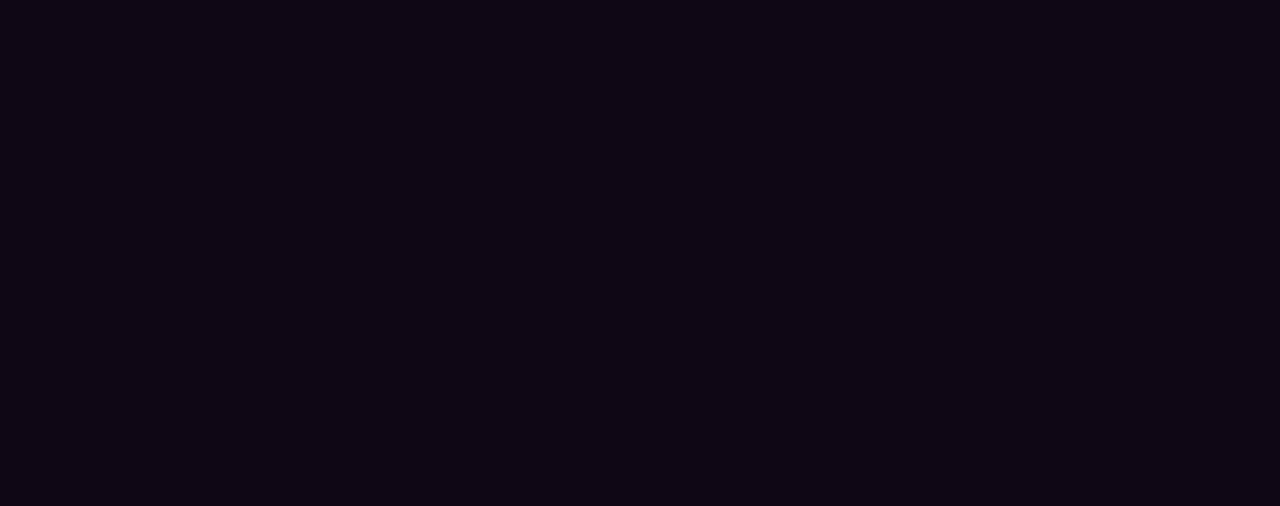
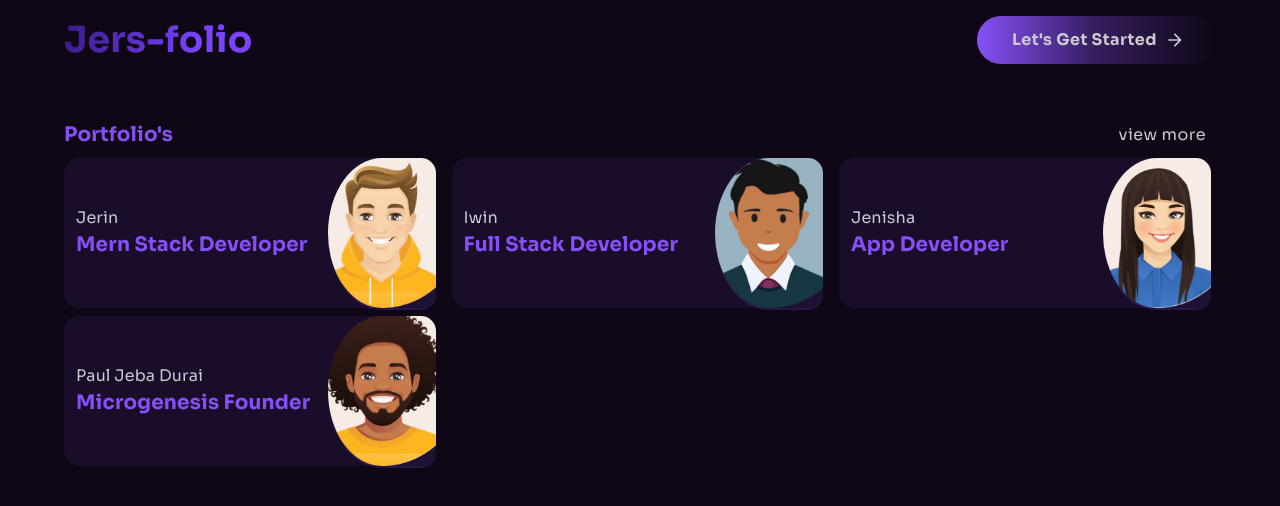
Before and after one commit to JerinOfficial2001/jers-folio2.0, a Next.js app: page / in a window 1280 px wide. Shown: the top 506 px of the page. Built offline with nearby package versions, Linux system fonts and the light colour scheme.

Commit message:
Landing Page completed

```diff
--- a/src/app/components/global/GButton.tsx
+++ b/src/app/components/global/GButton.tsx
@@ -6,23 +6,34 @@ type Props = {
   variant?: "primary" | "secondary" | "teritary";
   sx?: any;
   endIcon?: any;
+  size?: any;
 };
 
-export default function GButton({ lable, variant, sx, endIcon }: Props) {
+export default function GButton({ lable, variant, sx, endIcon, size }: Props) {
   const background =
-    variant == "primary" ? "transparent" : "var(--buttonPrimary)";
+    variant == "primary" || variant == "teritary"
+      ? "transparent"
+      : "var(--buttonPrimary)";
   const hoverBackground =
-    variant == "primary" ? "var(--primary)" : "var(--buttonSecondary)";
+    variant == "primary"
+      ? "var(--primary)"
+      : variant == "teritary"
+      ? "none"
+      : "var(--buttonSecondary)";
   const border = variant == "primary" ? "1.5px solid var(--border)" : "none";
-  const fontFamily = variant == "primary" ? "Sora-regular" : "Sora-bold";
+  const fontFamily =
+    variant == "primary" || variant == "teritary"
+      ? "Sora-regular"
+      : "Sora-bold";
   const color = variant == "primary" ? "var(--border)" : "var(--text)";
   const hoverColor = "var(--text)";
   return (
     <Button
+      size={size}
       sx={{
         border: border,
         color: color,
-        textTransform: "capitalize",
+        textTransform: variant == "teritary" ? "none" : "capitalize",
         fontFamily: fontFamily,
         fontSize: { md: "16px", sm: "12px", xs: "10px" },
         borderRadius: variant == "secondary" ? 3 : 20,
@@ -32,8 +43,10 @@ export default function GButton({ lable, variant, sx, endIcon }: Props) {
           transition: "1s",
           background: hoverBackground,
           color: hoverColor,
+          textDecoration: variant == "teritary" ? "underline" : "none",
         },
-        padding: "10px 35px",
+        padding: size ? "0 10px" : "10px 35px",
+
         ...sx,
       }}
       endIcon={endIcon}
--- a/src/app/components/global/GlobalCard.tsx
+++ b/src/app/components/global/GlobalCard.tsx
@@ -3,6 +3,7 @@ import { Box, Stack } from "@mui/material";
 import React, { useState } from "react";
 import { PrimaryTypography, TeritaryTypography } from "../CustomTypography";
 import Comma from "../../../../public/svgs/comma";
+import { getImage } from "@/app/hooks/getImage";
 
 type Props = {
   title: string;
@@ -15,6 +16,8 @@ type Props = {
     | "application"
     | "";
   count?: number;
+  onClickHandler?: () => void;
+  data?: any;
 };
 
 export default function GlobalCard({
@@ -22,6 +25,8 @@ export default function GlobalCard({
   projectName,
   variant,
   count,
+  onClickHandler,
+  data,
 }: Props) {
   const [isHovered, setisHovered] = useState("");
   const showText = variant != "website" && variant != "application";
@@ -57,6 +62,14 @@ export default function GlobalCard({
           height: "90%",
           width: "90%",
           cursor: "pointer",
+        }
+      : variant == "teritary"
+      ? {
+          height: "100%",
+          width: "100%",
+          ...flexStyle("row-reverse", "10px", "center", "space-between"),
+          ...mainCommonStyles,
+          paddingLeft: 1.5,
         }
       : {
           height: "90%",
@@ -94,6 +107,13 @@ export default function GlobalCard({
           height: "100%",
           width: "100%",
         }
+      : variant == "teritary"
+      ? {
+          height: "150px",
+          width: "30%",
+          borderRadius: "50% 15px 15px 50% ",
+          ...imageContainerCommonStyle,
+        }
       : {
           height: "60%",
           width: "100%",
@@ -119,6 +139,11 @@ export default function GlobalCard({
           borderRadius: "10px",
           transition: ".3s",
         }
+      : variant == "teritary"
+      ? {
+          height: "110%",
+          width: "100%",
+        }
       : {
           height: isHovered == title ? "90%" : "60%",
           width: isHovered == title ? "90%" : "60%",
@@ -133,9 +158,12 @@ export default function GlobalCard({
         };
 
   const TextContainerFlex =
-    variant == "primary" || variant == "secondary" ? "flex-start" : "center";
+    variant == "primary" || variant == "secondary" || variant == "teritary"
+      ? "flex-start"
+      : "center";
   const TextContainerFlexDirection =
-    variant == "primary" ? "column-reverse" : "column";
+    variant == "primary" || variant == "teritary" ? "column-reverse" : "column";
+
   return (
     <Box
       onMouseEnter={() => setisHovered(title)}
@@ -143,6 +171,7 @@ export default function GlobalCard({
       sx={{
         ...defaultMainStyle,
       }}
+      onClick={onClickHandler}
     >
       {count && <PrimaryTypography name={count} />}
       <Box sx={{ ...defaultImageContainerStyle }}>
@@ -152,6 +181,8 @@ export default function GlobalCard({
             "&:hover": {
               filter: !showText ? "brightness(0.5)" : "none",
             },
+            objectFit: "cover",
+            objectPosition: "center",
           }}
           component="img"
           src={
@@ -159,6 +190,8 @@ export default function GlobalCard({
               ? "/maleAvatar/2.png"
               : variant == "primary"
               ? "/global/android.png"
+              : variant == "teritary"
+              ? getImage(data?.gender, data?.image || data?.image_id)
               : "/website.png"
           }
           className="preventSelect"
--- a/src/app/constants/Json.tsx
+++ b/src/app/constants/Json.tsx
@@ -1,4 +1,4 @@
-import { Skills } from "../types/interfaces";
+import { FemaleAvatar, MaleAvatar, Skills } from "../types/interfaces";
 
 export const SkillsImage: Skills = {
   nextjs: "/skills/nextjs.png",
@@ -16,3 +16,69 @@ export const SkillsImage: Skills = {
   java: "/skills/java.png",
   python: "/skills/python.png",
 };
+export const MaleImage: MaleAvatar = {
+  1: "/maleAvatar/1.png",
+  2: "/maleAvatar/2.png",
+  3: "/maleAvatar/3.png",
+  4: "/maleAvatar/4.png",
+  5: "/maleAvatar/5.png",
+  6: "/maleAvatar/6.png",
+  7: "/maleAvatar/7.png",
+  8: "/maleAvatar/8.png",
+  9: "/maleAvatar/9.png",
+  10: "/maleAvatar/10.png",
+  11: "/maleAvatar/11.png",
+  12: "/maleAvatar/12.png",
+  13: "/maleAvatar/13.png",
+  14: "/maleAvatar/14.png",
+  15: "/maleAvatar/15.png",
+  16: "/maleAvatar/16.png",
+  17: "/maleAvatar/17.png",
+  18: "/maleAvatar/18.png",
+  19: "/maleAvatar/19.png",
+  20: "/maleAvatar/20.png",
+  21: "/maleAvatar/21.png",
+  22: "/maleAvatar/22.png",
+  23: "/maleAvatar/23.png",
+  24: "/maleAvatar/24.png",
+  25: "/maleAvatar/25.png",
+  26: "/maleAvatar/26.png",
+  27: "/maleAvatar/27.png",
+  28: "/maleAvatar/28.png",
+};
+export const FemaleImage: FemaleAvatar = {
+  1: "/femaleAvatar/1.png",
+  2: "/femaleAvatar/2.png",
+  3: "/femaleAvatar/3.png",
+  4: "/femaleAvatar/4.png",
+  5: "/femaleAvatar/5.png",
+  6: "/femaleAvatar/6.png",
+  7: "/femaleAvatar/7.png",
+  8: "/femaleAvatar/8.png",
+  9: "/femaleAvatar/9.png",
+  10: "/femaleAvatar/10.png",
+  11: "/femaleAvatar/11.png",
+  12: "/femaleAvatar/12.png",
+  13: "/femaleAvatar/13.png",
+  14: "/femaleAvatar/14.png",
+  15: "/femaleAvatar/15.png",
+  16: "/femaleAvatar/16.png",
+  17: "/femaleAvatar/17.png",
+  18: "/femaleAvatar/18.png",
+  19: "/femaleAvatar/19.png",
+  20: "/femaleAvatar/20.png",
+  21: "/femaleAvatar/21.png",
+  22: "/femaleAvatar/22.png",
+  23: "/femaleAvatar/23.png",
+  24: "/femaleAvatar/24.png",
+  25: "/femaleAvatar/25.png",
+  26: "/femaleAvatar/26.png",
+  27: "/femaleAvatar/27.png",
+  28: "/femaleAvatar/28.png",
+  29: "/femaleAvatar/29.png",
+  30: "/femaleAvatar/30.png",
+  31: "/femaleAvatar/31.png",
+  32: "/femaleAvatar/32.png",
+  33: "/femaleAvatar/33.png",
+  34: "/femaleAvatar/34.png",
+};
--- /dev/null
+++ b/src/app/hooks/getImage.ts
@@ -0,0 +1,18 @@
+import React from 'react'
+import { FemaleImage, MaleImage } from '../constants/Json'
+import { FemaleAvatar, MaleAvatar } from '../types/interfaces'
+
+
+export function getImage(folder:"male"|"female",imagePath:string|number) {
+    if (typeof imagePath == 'number')
+    {
+        if (folder == 'male') {
+            return MaleImage[imagePath as keyof MaleAvatar]
+        } else {
+            return FemaleImage[imagePath as keyof FemaleAvatar]
+
+        }
+    } else {
+        return imagePath
+      }
+}
--- a/src/app/layout.tsx
+++ b/src/app/layout.tsx
@@ -26,6 +26,9 @@ export default function RootLayout({
 }>) {
   return (
     <html lang="en">
+      <head>
+        <title>Jers-folio</title>
+      </head>
       <body
         className={`${geistSans.variable} ${geistMono.variable} antialiased`}
       >
--- a/src/app/layouts/PorfolioLayout.tsx
+++ b/src/app/layouts/PorfolioLayout.tsx
@@ -31,6 +31,6 @@ export default function CommonLayout({ children }: Props) {
       </Stack>
     );
   } else {
-    return null;
+    return children;
   }
 }
--- a/src/app/page.tsx
+++ b/src/app/page.tsx
@@ -1,5 +1,5 @@
-import Image from "next/image";
+import LandingPage from "./pages/landingPage.tsx";
 
 export default function Home() {
-  return <div>heloo</div>;
+  return <LandingPage />;
 }
--- /dev/null
+++ b/src/app/pages/landingPage.tsx/index.tsx
@@ -0,0 +1,95 @@
+"use client";
+import {
+  HeaderTypography,
+  PrimaryTypography,
+} from "@/app/components/CustomTypography";
+import GButton from "@/app/components/global/GButton";
+import GlobalCard from "@/app/components/global/GlobalCard";
+import { flexStyle } from "@/app/styles/commonStyles";
+import { ArrowForward } from "@mui/icons-material";
+import { Box, Container, Grid2, Stack } from "@mui/material";
+import { useRouter } from "next/navigation";
+import React from "react";
+
+type Props = {};
+
+export default function LandingPage({}: Props) {
+  const router = useRouter();
+  //   const getData = () => {
+  //     for (let index = 1; index < 35; index++) {
+  //       console.log(`${index}:'/femaleAvatar/${index}.png',`);
+  //     }
+  //   };
+  //   getData();
+  return (
+    <Container sx={{ height: "100vh" }}>
+      <Box sx={{ ...flexStyle("", "", "", "space-between"), height: "80px" }}>
+        <HeaderTypography name={"Jers-folio"} size="md" />
+        <GButton lable="Let's get started" endIcon={<ArrowForward />} />
+      </Box>
+      <Stack gap={1}>
+        <Box sx={{ ...flexStyle("", "", "", "space-between"), marginTop: 5 }}>
+          <PrimaryTypography variant="primary" name={`Portfolio's`} />
+          <GButton size={"small"} lable="view more" variant="teritary" />
+        </Box>
+        <Grid2 container rowGap={1} columnGap={2}>
+          {[
+            {
+              _id: 1,
+              name: "Jerin",
+              role: "Mern Stack Developer",
+              image_id: 3,
+              gender: "male",
+              image: null,
+            },
+            {
+              _id: 1,
+              name: "Iwin",
+              role: "Full Stack Developer",
+              image_id: 2,
+              gender: "male",
+              image: null,
+            },
+            {
+              _id: 1,
+              name: "Jenisha",
+              role: "App Developer",
+              image_id: 3,
+              gender: "female",
+              image: null,
+            },
+            {
+              _id: 1,
+              name: "Paul Jeba Durai",
+              role: "Microgenesis Founder",
+              image_id: 8,
+              gender: "male",
+              image: null,
+            },
+          ].map((elem: any, index: number) => {
+            return (
+              <Grid2
+                size={{
+                  md: 3.87,
+                  sm: 6,
+                  xs: 12,
+                }}
+                key={index}
+              >
+                <GlobalCard
+                  projectName={elem.role}
+                  title={elem.name}
+                  variant="teritary"
+                  onClickHandler={() => {
+                    router.push(`/${elem._id}`);
+                  }}
+                  data={elem}
+                />
+              </Grid2>
+            );
+          })}
+        </Grid2>
+      </Stack>
+    </Container>
+  );
+}
```
Also changed, not shown: src/app/pages/portfolio/HeroSection.tsx (+3 -4 lines), src/app/types/interfaces.ts (+66 -0 lines).
